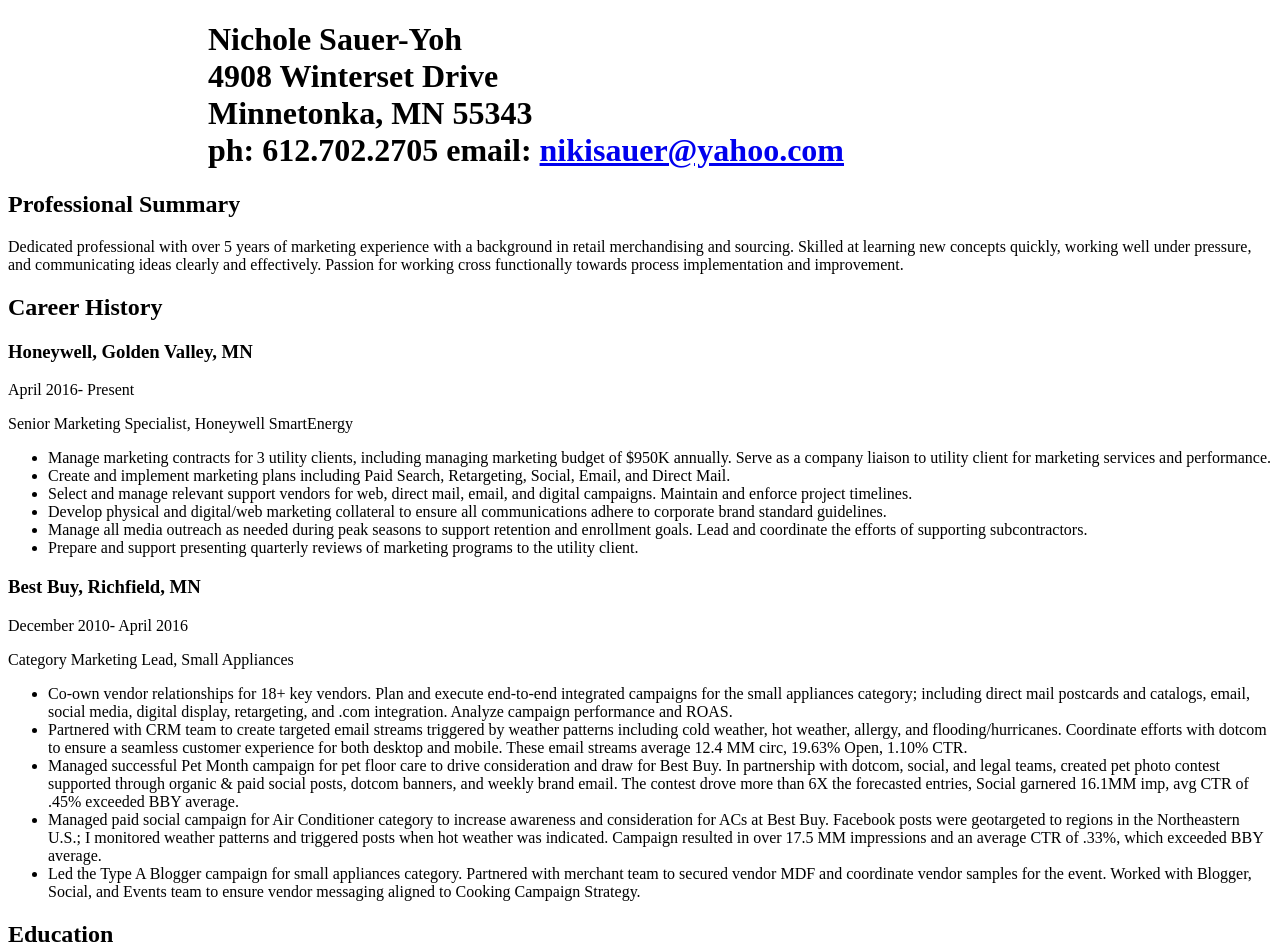
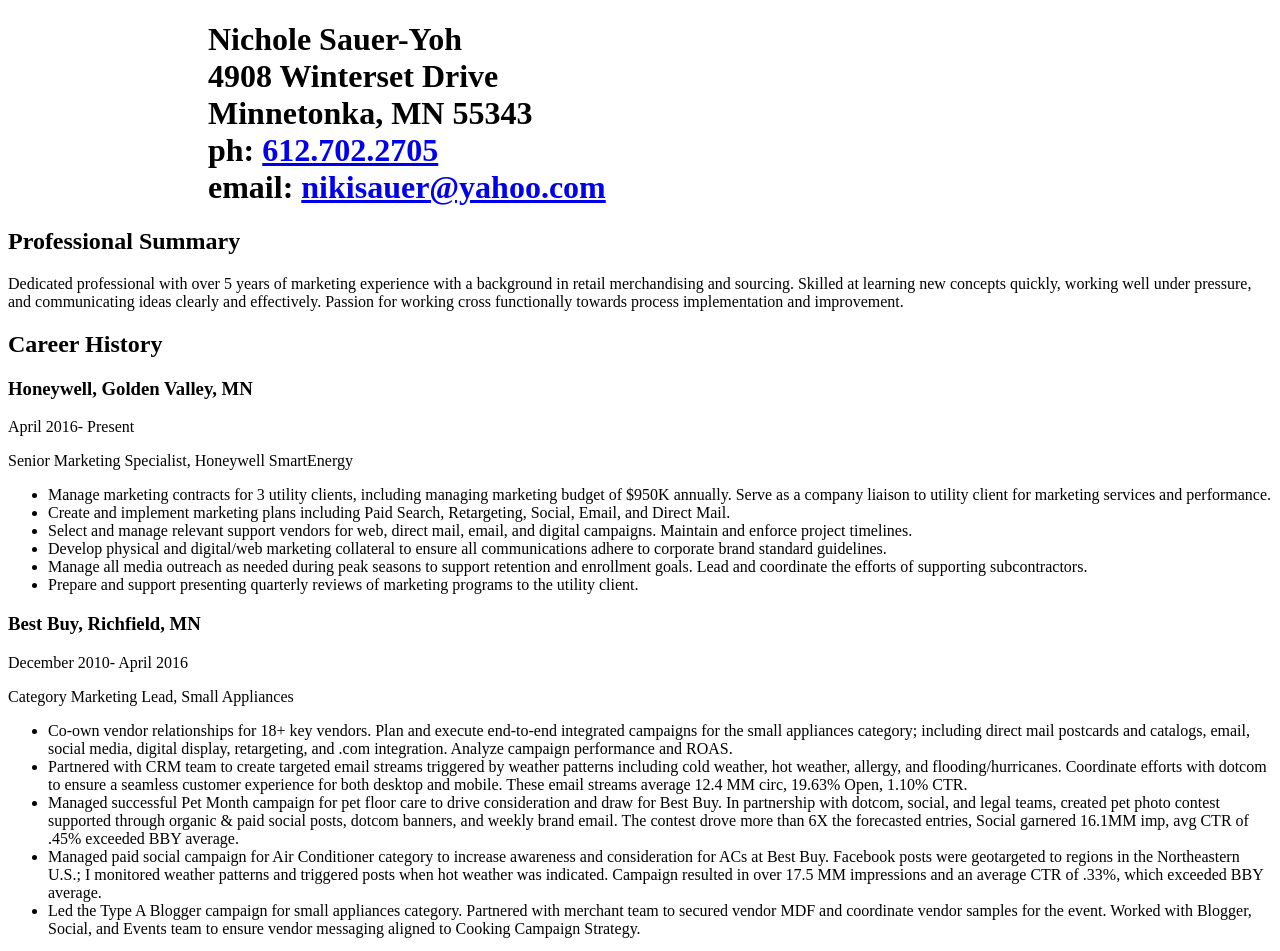
Before and after one commit to saueryoh/nicholesaueryoh.github.io, a plain HTML site: page index.html in a window 1280 px wide. Shown: the top 951 px of the page. Drawn offline with Linux system fonts and the light colour scheme.

Commit message:
Update index.html

```diff
--- a/index.html
+++ b/index.html
@@ -10,7 +10,7 @@
     <h1>Nichole Sauer-Yoh <br>
     4908 Winterset Drive <br>
     Minnetonka, MN 55343<br>
-    ph: 612.702.2705
+    ph: <a href="tel:+1-612-702-2705">612.702.2705</a><br>
     email: <a href="mailto:nikisauer@yahoo.com" target="_top">nikisauer@yahoo.com</a>
     </h1>
 
```
